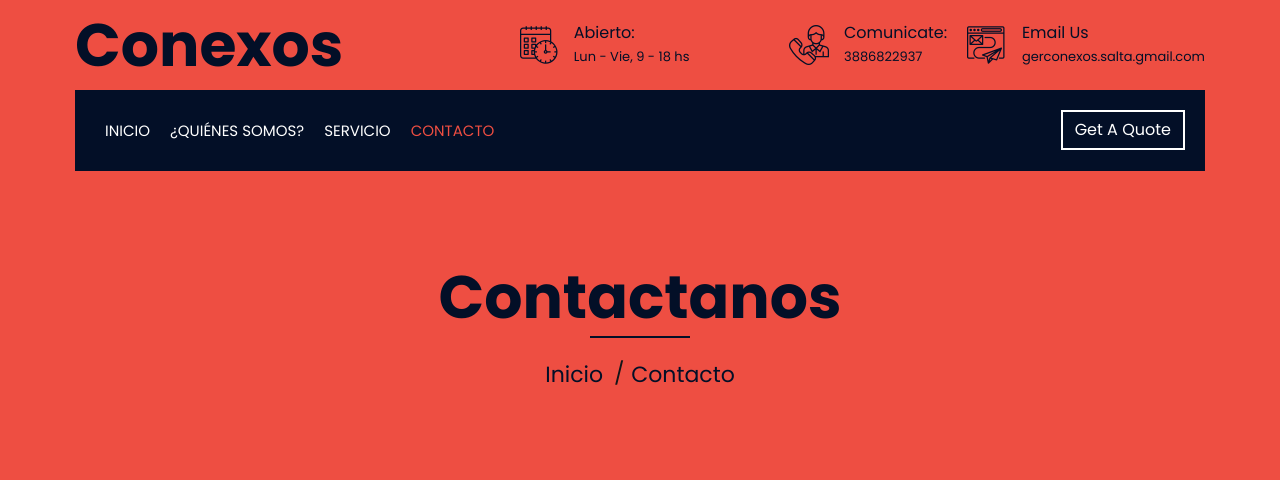
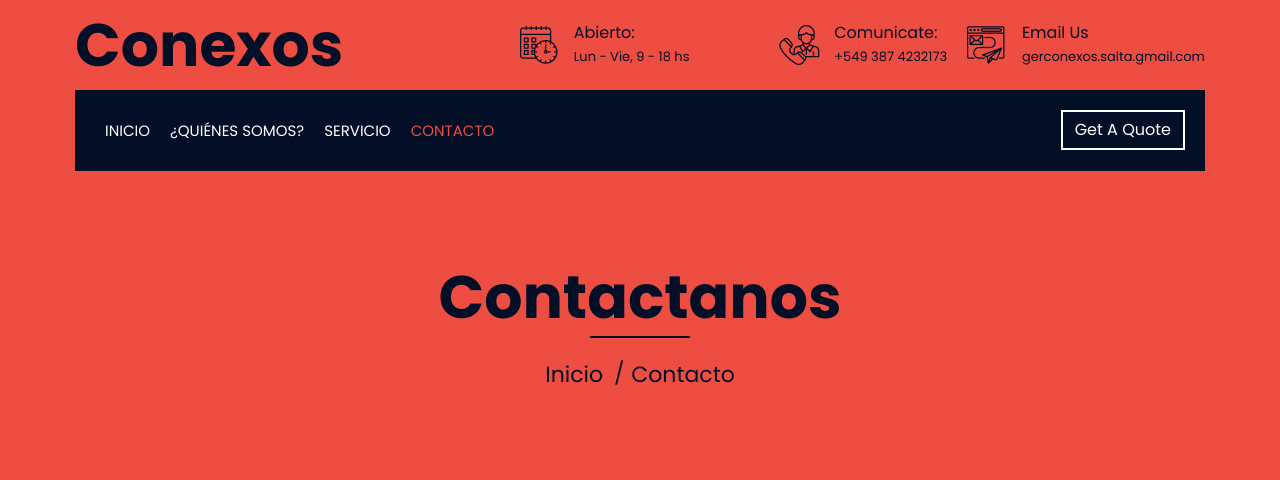
Before and after one commit to IsmaJoseEscalante-dev/Conexus, a PHP site: page /contact.php in a window 1280 px wide. Shown: the top 480 px of the page. Run offline with PHP 8.4, Linux system fonts and the light colour scheme; data that the repository does not hold is empty; some libraries are stand-ins or nearby versions.

```diff
--- a/contact-jujuy.php
+++ b/contact-jujuy.php
@@ -12,8 +12,7 @@
                 <i class="flaticon-call"></i>
                 <div class="contact-text">
                     <h2>Telefono/Celular</h2>
-                    <p>+549 387 4238953</p>
-                    <p>+549 387 4232173</p>
+                    <p>+549 388 6822937</p>
                 </div>
             </div>
             <div class="contact-item">
--- a/topbar.php
+++ b/topbar.php
@@ -28,7 +28,7 @@
                             </div>
                             <div class="top-bar-text">
                                 <h3>Comunicate:</h3>
-                                <p>3886822937</p>
+                                <p>+549 387 4232173</p>
                             </div>
                         </div>
                     </div>
```
